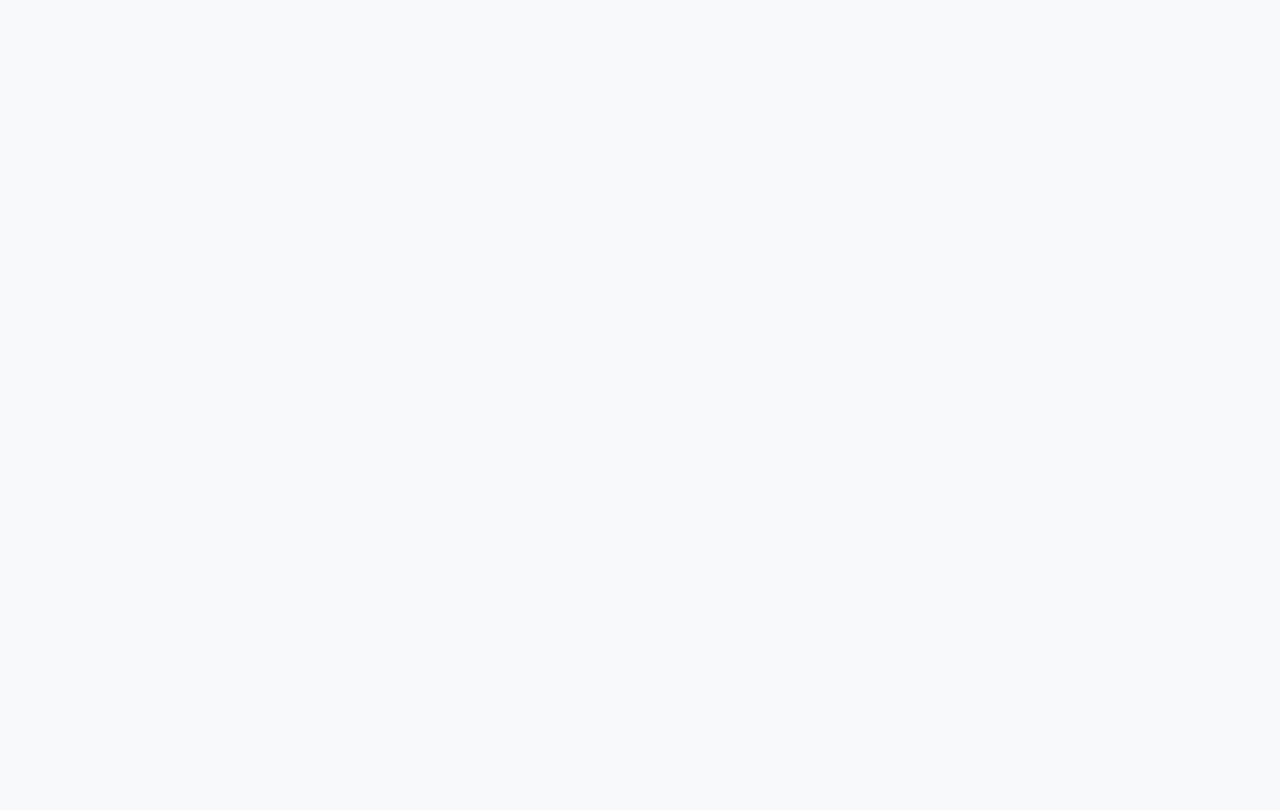
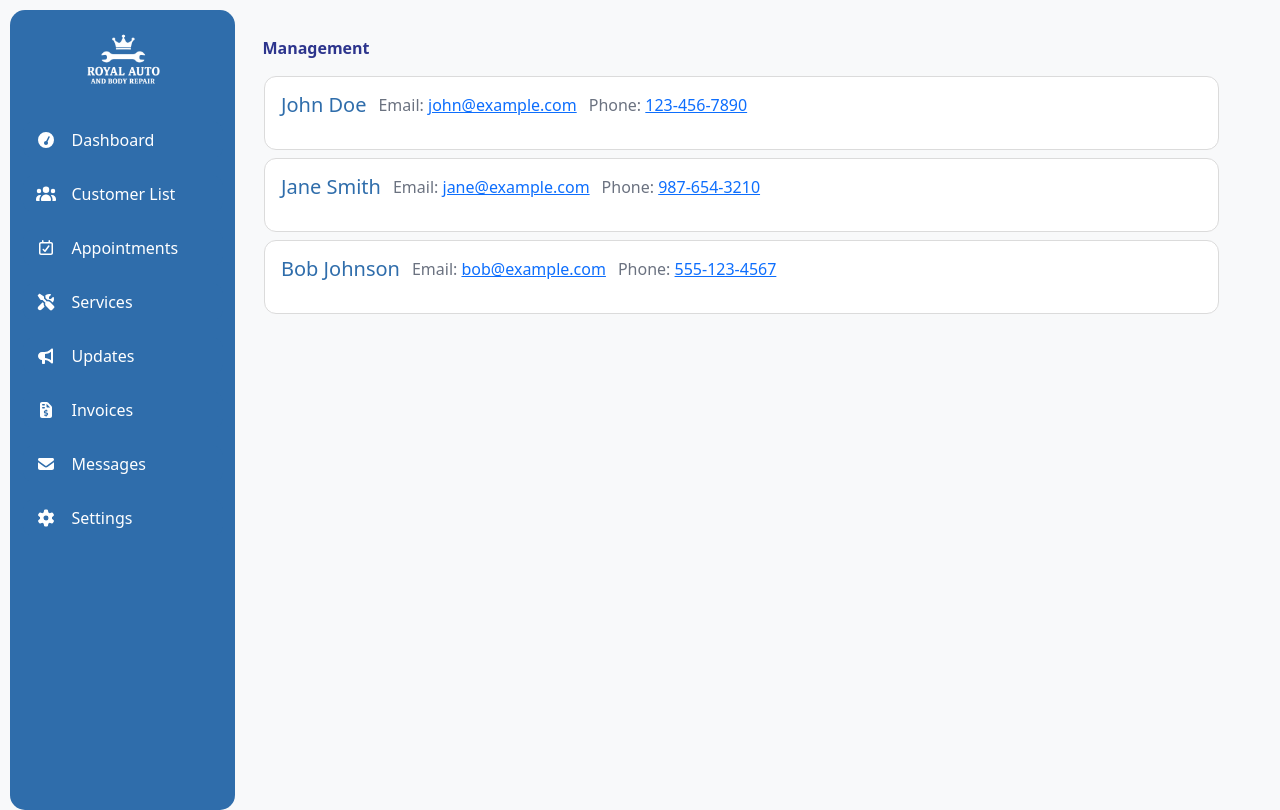
Before and after one commit to QuantumBits-CSUS-25-26/RoyalWebsite, a React (Create React App) app in the folder frontend/: page /admin/management in a window 1280 px wide. Before the commit this address had no page. Built offline with nearby package versions, Linux system fonts and the light colour scheme.

Commit message:
RW-119 Created page to view employee list, currently uses sample employee data

```diff
--- a/frontend/src/App.css
+++ b/frontend/src/App.css
@@ -468,6 +468,31 @@
 .settings {
   margin-top: -800px;
   margin-left: -40px;
+}
+
+.management {
+  margin-top: -800px;
+  margin-left: 5%;
+}
+
+/* begin employee management */
+.employee-list{
+  display: flex;
+  flex-direction: column;
+  margin-left: max(10%, 200px);
+  margin-right: 5%;
+  gap: 8px;
+}
+
+.employee-card {
+  background-color: white;
+  border-radius: 12px;
+  border: #dbdbdb 1px solid;
+  padding: 16px;
+  display: flex;
+  flex-direction: row;
+  gap: 12px;
+  color: #6b7280;
 }
 
 /* begin customer login */
--- a/frontend/src/App.js
+++ b/frontend/src/App.js
@@ -14,6 +14,7 @@ import Updates from './Pages/AdminPages/Updates';
 import Invoices from './Pages/AdminPages/Invoices';
 import Messages from './Pages/AdminPages/Messages';
 import Settings from './Pages/AdminPages/Settings';
+import Management from './Pages/AdminPages/Management';
 import CustomerLogin from './Pages/CustomerLogin';
 import {UiProvider} from './Components/ServicePopUp/UiContext';
 import ServiceBar from "./Components/ServicePopUp/ServicesBar";
@@ -57,6 +58,7 @@ function App() {
             <Route path='/admin/messages' element={<Messages />} />
             <Route path='/admin/settings' element={<Settings />} />
             <Route path='/admin/login' element={<Login />} />
+            <Route path='/admin/management' element={<Management />} />
           </Routes>
         </div>
       </UiProvider>
--- /dev/null
+++ b/frontend/src/Pages/AdminPages/Management.js
@@ -0,0 +1,38 @@
+import AdminSideBar from "../../Components/AdminSideBar"
+
+const DisplayEmployee = ({ employee }) => {
+    const { name, email, phone} = employee;
+    return (
+        <div className="employee-card">
+            <h5 style={{ color: '#2F6DAB' }}>{name}</h5>
+            <p>Email: <a href={`mailto:${email}`}>{email}</a></p>
+            <p>Phone: <a href={`tel:${phone}`}>{phone}</a></p>
+        </div>
+    )
+}
+
+const sampleEmployees = [
+    { name: "John Doe", email: "john@example.com", phone: "123-456-7890" },
+    { name: "Jane Smith", email: "jane@example.com", phone: "987-654-3210" },
+    { name: "Bob Johnson", email: "bob@example.com", phone: "555-123-4567" }
+];
+
+const Management = () => {
+  return (
+    <div>
+        <AdminSideBar />
+        <div className='management'>
+            <div className="admin-dashboard-header">
+                <span className="admin-dashboard-title">Management</span>
+            </div>
+            <div className="employee-list">
+                {sampleEmployees.map((employee, index) => (
+                    <DisplayEmployee key={index} employee={employee} />
+                ))}
+            </div>
+        </div>
+    </div>
+  )
+}
+
+export default Management
```
